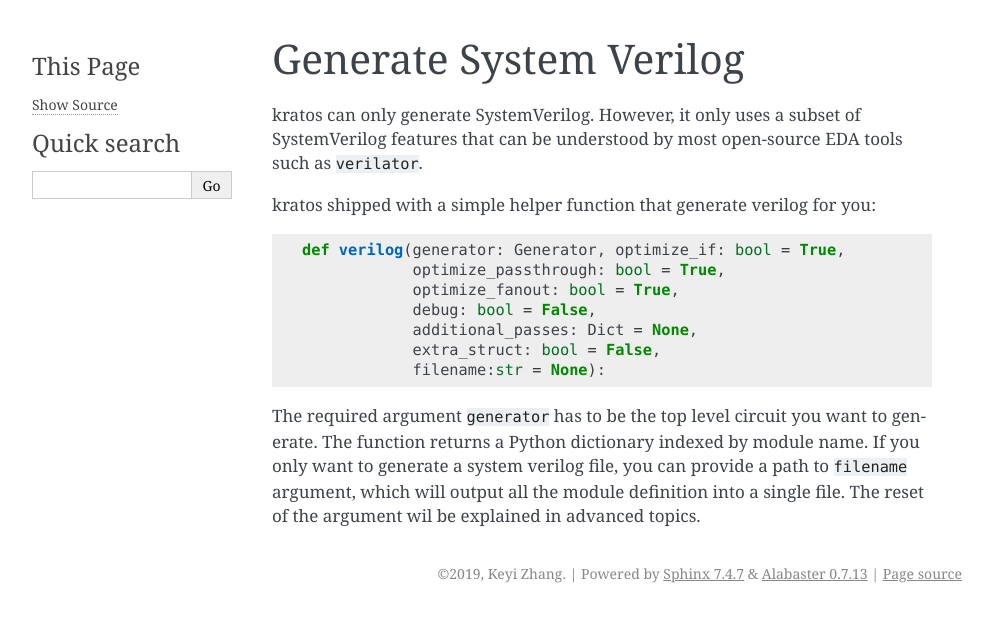
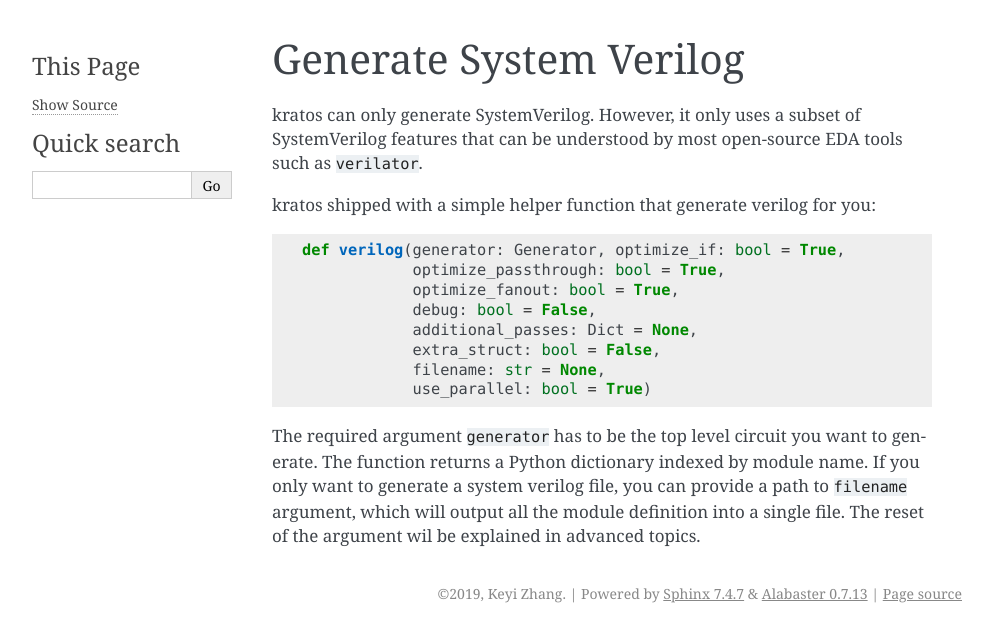
Before and after one commit to Kuree/kratos, a Sphinx documentation site: the page built from docs/verilog.rst, in a window 1280 px wide. Shown: the top 642 px of the page, without its empty margins (148-1141 px from the left). Built offline with Sphinx 7.4.7, drawn with Linux system fonts in a browser that asks for light colours.

Commit message:
use parallel hashing by default; resolve #27

```diff
--- a/docs/verilog.rst
+++ b/docs/verilog.rst
@@ -18,7 +18,8 @@ you:
                 debug: bool = False,
                 additional_passes: Dict = None,
                 extra_struct: bool = False,
-                filename:str = None):
+                filename: str = None,
+                use_parallel: bool = True)
 
 The required argument ``generator`` has to be the top level circuit
 you want to generate. The function returns a Python dictionary indexed
```
Also changed, not shown: 4 other files.
